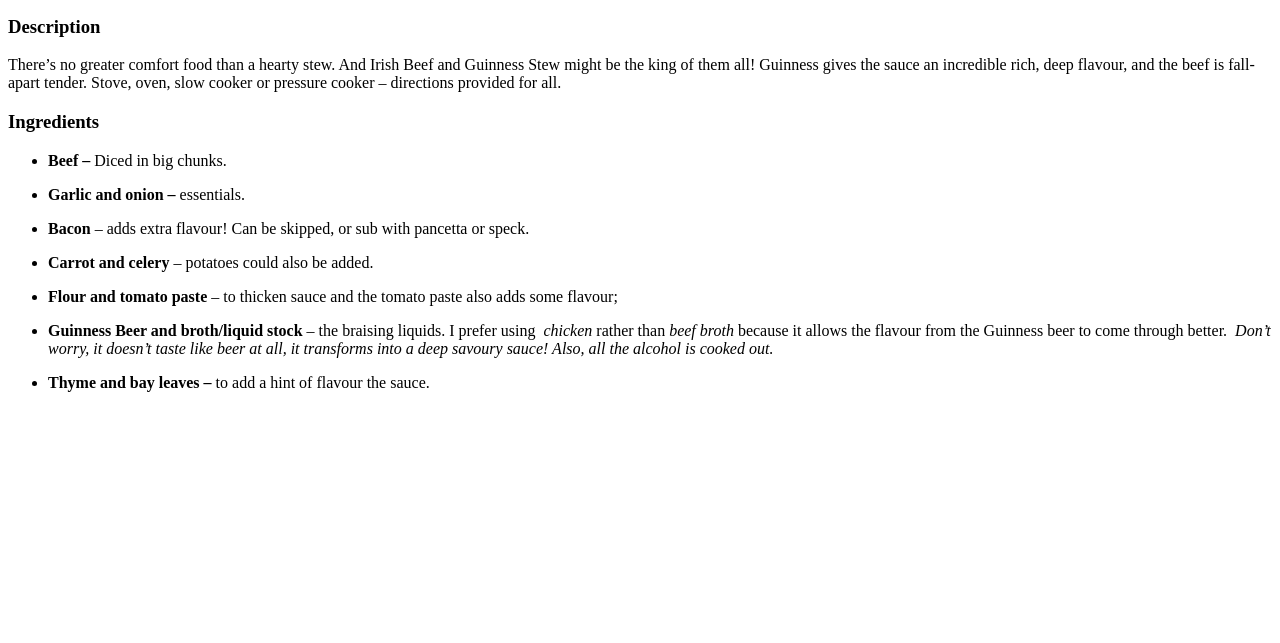
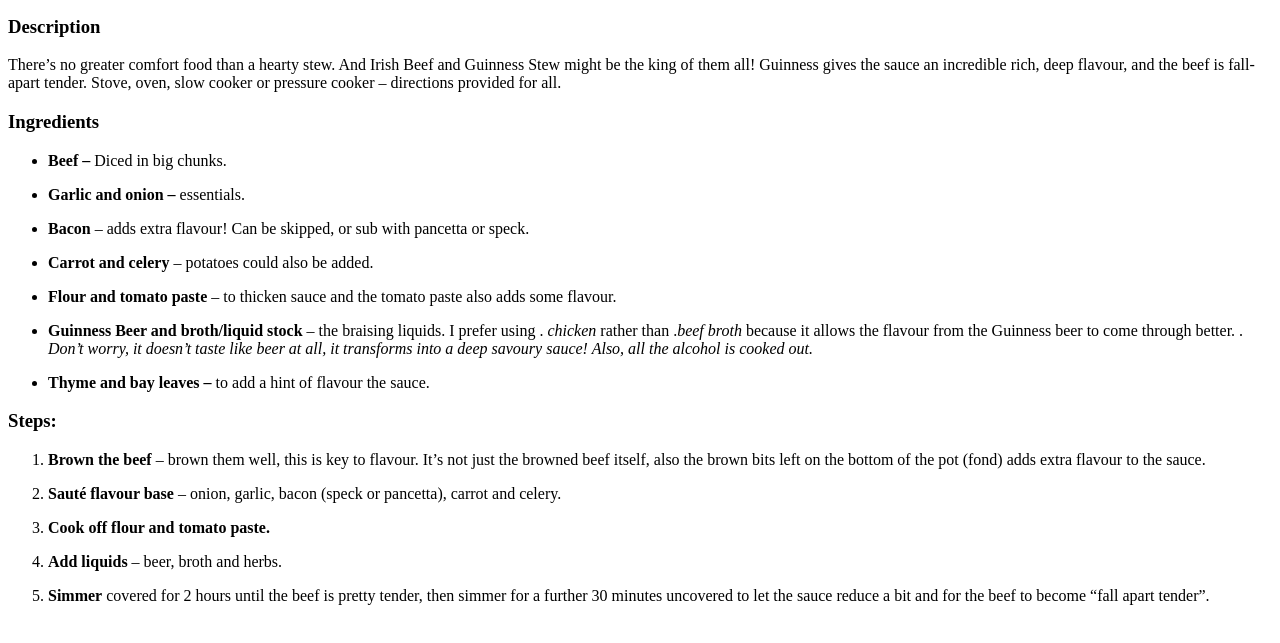
Before and after one commit to Nboy1027/odin-recipes, a plain HTML site: page recipes/beer-meat-broth.html in a window 1280 px wide. Shown: the part 101-744 px from the top of the page. Drawn offline with Linux system fonts and the light colour scheme.

Commit message:
Finished Stew Page

```diff
--- a/recipes/beer-meat-broth.html
+++ b/recipes/beer-meat-broth.html
@@ -23,8 +23,11 @@
             directions provided for all.
      </p>
 
-     <h3>Ingredients</h3>
-     <ul>
+<!-- List of ingredients -->
+
+    <h3>Ingredients</h3>
+
+        <ul>
 
             <li><p><strong>Beef – </strong>Diced in big chunks.</p></li>
 
@@ -40,12 +43,12 @@
 
 
 
-            <li><p><strong>Flour and tomato paste</strong> – to thicken sauce and the tomato paste also adds some flavour;</p></li>
+            <li><p><strong>Flour and tomato paste</strong> – to thicken sauce and the tomato paste also adds some flavour.</p></li>
 
 
 
-            <li><p><strong>Guinness Beer and broth/liquid stock</strong> – the braising liquids. I prefer using&nbsp;
-                <em>chicken</em> rather than&nbsp;<em>beef broth</em> because it allows the flavour from the Guinness beer to come through better.&nbsp;
+            <li><p><strong>Guinness Beer and broth/liquid stock</strong> – the braising liquids. I prefer using&nbsp.
+                <em>chicken</em> rather than&nbsp.<em>beef broth</em> because it allows the flavour from the Guinness beer to come through better.&nbsp.
                 <em>Don’t worry, it doesn’t taste like beer at all, it transforms into a deep savoury sauce! Also, all the alcohol is cooked out.</em></p></li>
 
 
@@ -54,5 +57,31 @@
 
 
      </ul>
+
+<!-- Steps -->
+
+     <h3>Steps:</h3>
+
+     <ol>
+        <li><p><strong>Brown the beef</strong> – brown them well, this is key to flavour. It’s not just the browned beef itself, also the brown bits left on the bottom of the pot (fond) adds extra flavour to the sauce.</p></li>
+
+
+
+        <li><p><strong>Sauté flavour base</strong> – onion, garlic, bacon (speck or pancetta), carrot and celery.</p></li>
+
+
+
+        <li><p><strong>Cook off flour and tomato paste.</strong></p></li>
+
+
+
+        <li><p><strong>Add liquids</strong> – beer, broth and herbs.</p></li>
+
+
+
+        <li><p><strong>Simmer</strong> covered for 2 hours until the beef is pretty tender, then simmer for a further 30 minutes uncovered to let the sauce reduce a bit and for the beef to become “fall apart tender”.</p></li>
+     </ol>
+
+
     </body>
 </html>
```
